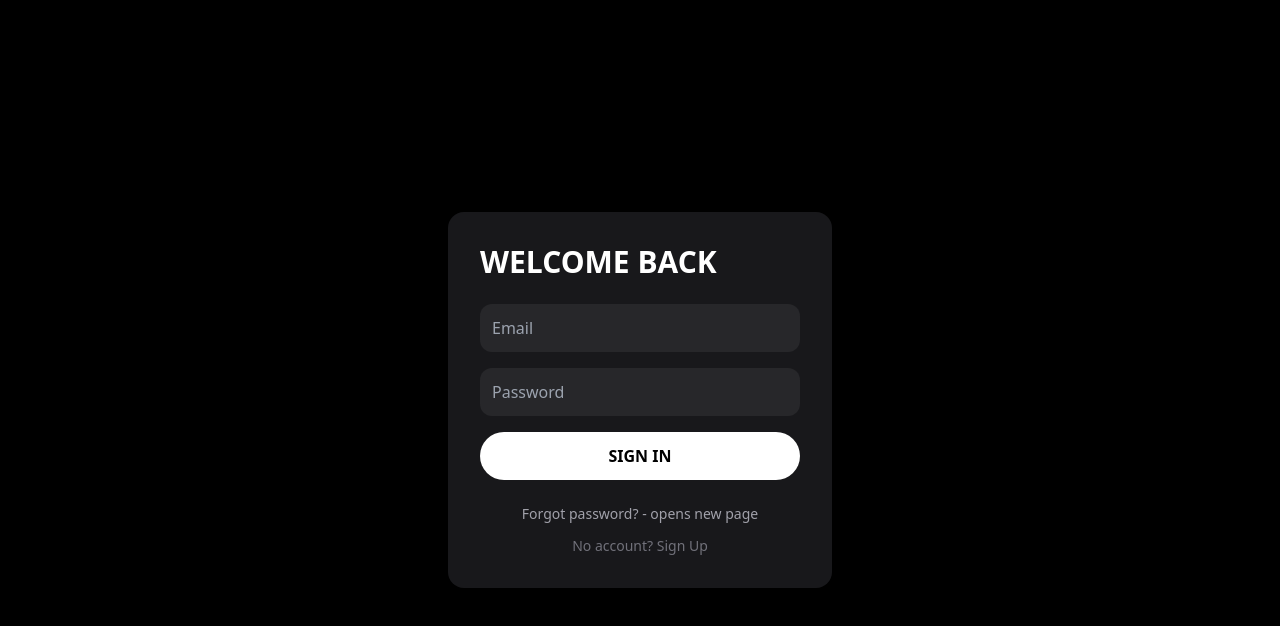
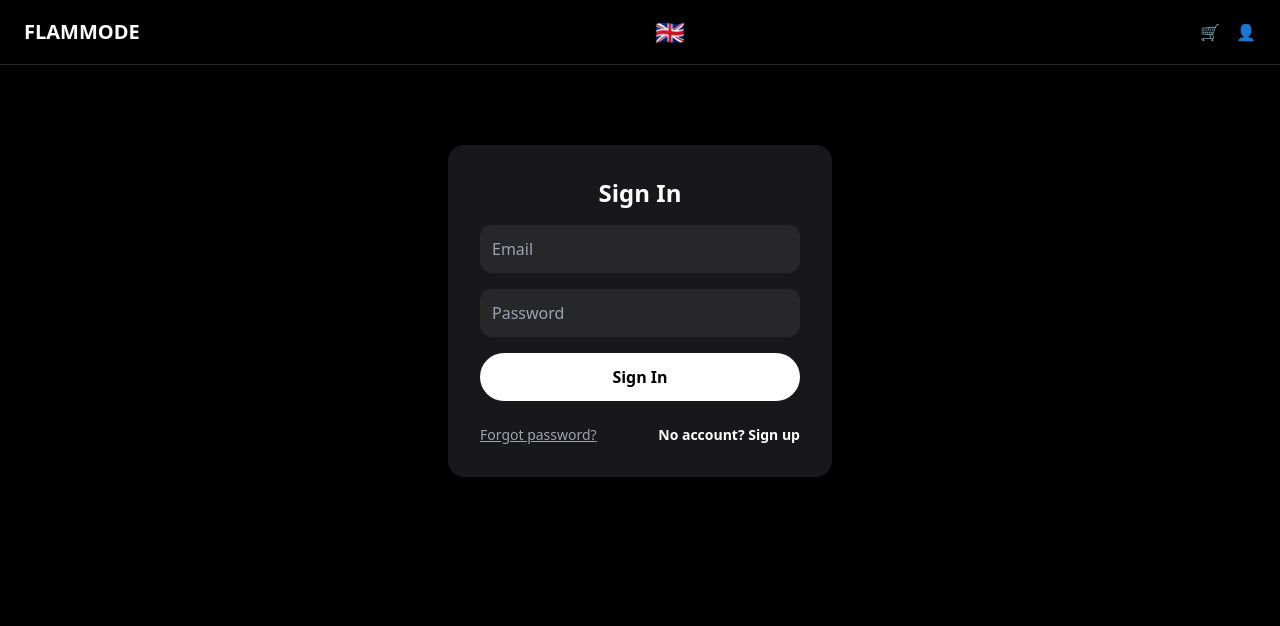
Before and after one commit to Gokhan1979/flammode-shop, a Next.js app: page /auth in a window 1280 px wide. Shown: the top 626 px of the page. Built offline with nearby package versions, Linux system fonts and the light colour scheme; no server answers.

Commit message:
Refactor authentication page to use signIn function

```diff
--- a/app/auth/page.tsx
+++ b/app/auth/page.tsx
@@ -1,44 +1,39 @@
 'use client'
 import { useState } from 'react'
 import { supabase } from '@/lib/supabase'
+import Link from 'next/link'
 
 export default function AuthPage(){
-  const [isSignUp,setIsSignUp]=useState(false)
   const [email,setEmail]=useState('')
   const [password,setPassword]=useState('')
   const [msg,setMsg]=useState('')
-  const [loading,setLoading]=useState(false)
 
-  const handleAuth = async(e:any)=>{
-    e.preventDefault(); setLoading(true); setMsg('')
-    try{
-      if(isSignUp){
-        const {error}=await supabase.auth.signUp({email,password})
-        if(error) throw error
-        setMsg('Check email to confirm!')
-      }else{
-        const {error}=await supabase.auth.signInWithPassword({email,password})
-        if(error) throw error
-        window.location.href='/'
-      }
-    }catch(err:any){ setMsg(err.message) }
-    setLoading(false)
+  const signIn = async(e:any)=>{
+    e.preventDefault(); setMsg('Signing in...')
+    const {data,error} = await supabase.auth.signInWithPassword({email,password})
+    if(error){ setMsg(error.message); return }
+    window.location.href='/'
   }
 
   return(
-    <div className="min-h-screen bg-black text-white flex items-center justify-center p-6">
-      <div className="w-full max-w-sm bg-zinc-900 p-8 rounded-2xl">
-        <h1 className="text-3xl font-black">{isSignUp?'JOIN FLAMMODE':'WELCOME BACK'}</h1>
-        <form onSubmit={handleAuth} className="space-y-4 mt-6">
-          <input value={email} onChange={e=>setEmail(e.target.value)} type="email" placeholder="Email" required className="w-full bg-zinc-800 p-3 rounded-xl outline-none" />
-          <input value={password} onChange={e=>setPassword(e.target.value)} type="password" placeholder="Password" required className="w-full bg-zinc-800 p-3 rounded-xl outline-none" />
-          {msg && <p className="text-yellow-400 text-sm text-center">{msg}</p>}
-          <button disabled={loading} className="w-full bg-white text-black py-3 rounded-full font-bold">{isSignUp?'CREATE ACCOUNT':'SIGN IN'}</button>
+    <div className="min-h-screen bg-black text-white">
+      <header className="flex justify-between items-center px-6 py-4 border-b border-zinc-800">
+        <div className="font-black text-xl">FLAMMODE</div>
+        <div className="text-2xl">🇬🇧</div>
+        <div className="flex gap-4 items-center"><span>🛒</span><span>👤</span></div>
+      </header>
+      <div className="flex justify-center pt-20 px-6">
+        <form onSubmit={signIn} className="w-full max-w-sm bg-zinc-900 p-8 rounded-2xl space-y-4">
+          <h1 className="text-2xl font-bold text-center">Sign In</h1>
+          <input value={email} onChange={e=>setEmail(e.target.value)} placeholder="Email" className="w-full p-3 bg-zinc-800 rounded-xl" required />
+          <input value={password} onChange={e=>setPassword(e.target.value)} type="password" placeholder="Password" className="w-full p-3 bg-zinc-800 rounded-xl" required />
+          <button className="w-full bg-white text-black py-3 rounded-full font-bold">Sign In</button>
+          <div className="flex justify-between text-sm pt-2">
+            <Link href="/auth/forgot" className="text-zinc-400 underline">Forgot password?</Link>
+            <Link href="/auth/signup" className="text-white font-bold">No account? Sign up</Link>
+          </div>
+          {msg && <p className="text-center text-sm text-yellow-400">{msg}</p>}
         </form>
-        <div className="mt-6 text-center text-sm flex flex-col gap-3">
-          <a href="/auth/forgot" className="text-zinc-400 hover:text-white">Forgot password? - opens new page</a>
-          <button onClick={()=>setIsSignUp(!isSignUp)} className="text-zinc-500">{isSignUp?'Have account? Sign In' : "No account? Sign Up"}</button>
-        </div>
       </div>
     </div>
   )
```
